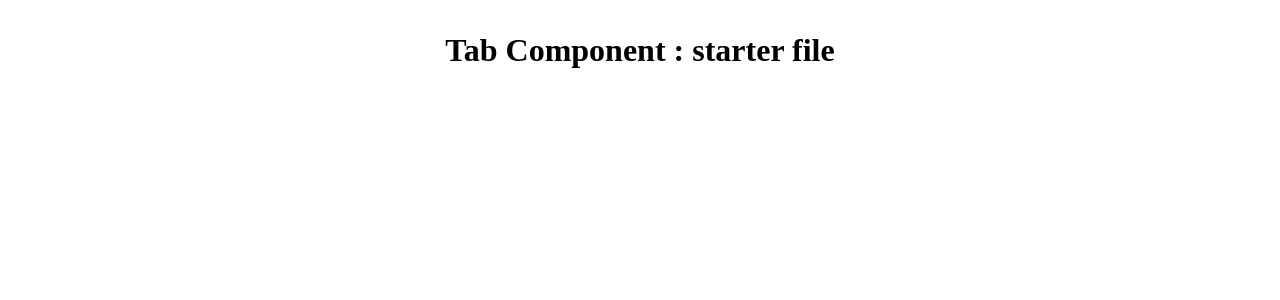
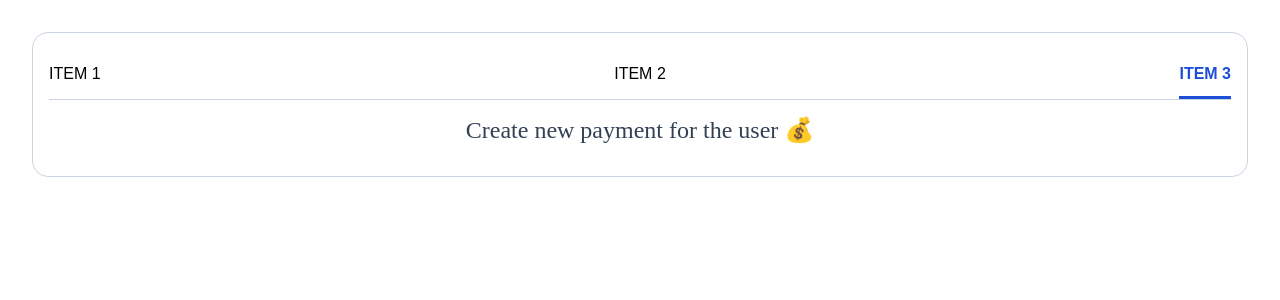
Before and after one commit to hamidrezakargar/02-tab-component, a React (Vite) app: page / in a window 1280 px wide. Shown: the top 300 px of the page. Built offline with nearby package versions, Linux system fonts and the light colour scheme.

Commit message:
use-tab-mui

```diff
--- a/src/App.jsx
+++ b/src/App.jsx
@@ -19,7 +19,26 @@ const tabData = [
 ];
 
 function App() {
-return <h1>Tab Component : starter file</h1>
+  const activeTab = 3;
+  return (
+    <div className="tab">
+      <div className="tab__header">
+        {
+          tabData.map((tab) => (
+            <button key={tab.id}
+            className={activeTab == tab.id ? "active" : ""}>
+              <span>{tab.title}</span>
+              <span className="tab-indicator"></span>
+            </button>
+          ))
+        }
+
+      </div>
+      <div className="tab__content">
+        {tabData[activeTab - 1].content}
+      </div>
+    </div>
+  )
 }
 
 export default App;
```
